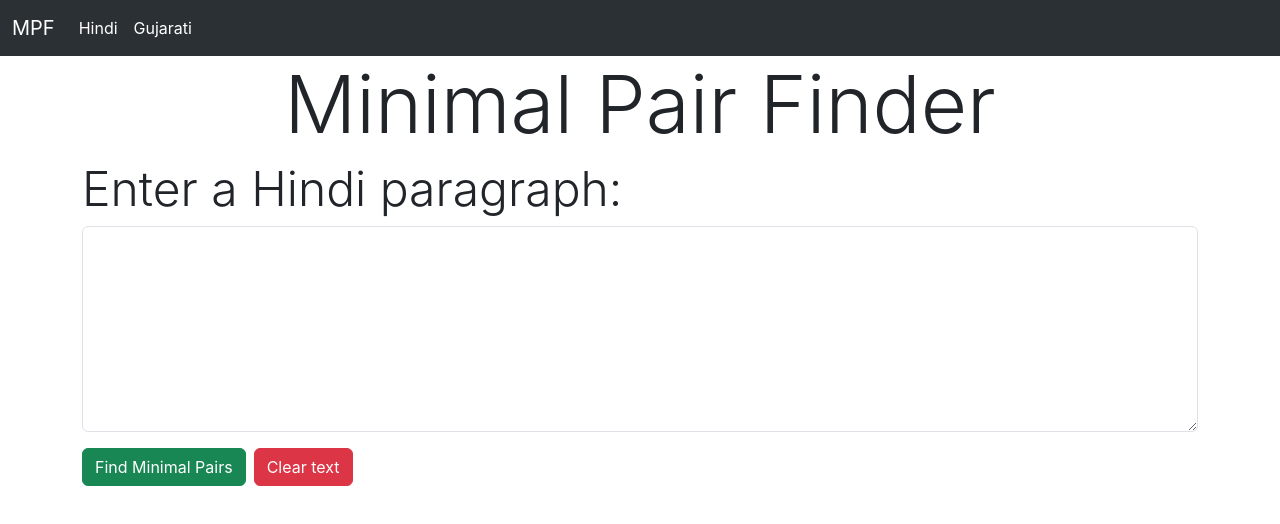
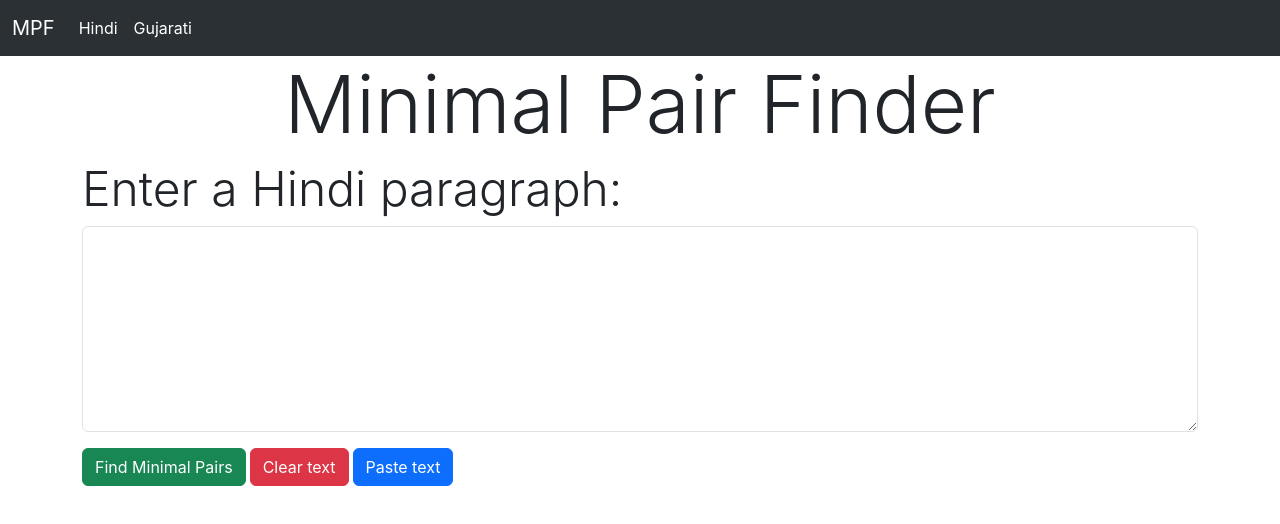
Before and after one commit to UtkarshUttam/Minimal-Pair-Finder, a React (Create React App) app: page / in a window 1280 px wide. Shown: the top 524 px of the page. Built offline with nearby package versions, Linux system fonts and the light colour scheme.

Commit message:
added paste text button

```diff
--- a/src/components/Gujrati_Minimal.js
+++ b/src/components/Gujrati_Minimal.js
@@ -36,7 +36,14 @@ export class GujaratiMinimalPairFinder extends Component {
     // Update the state with the minimal pairs
     this.setState({ minimalPairs: minimalPairs });
   }
-
+  handlePaste = async () => {
+    try {
+      const text = await navigator.clipboard.readText();
+      this.setState({ paragraph: text });
+    } catch (err) {
+      console.error('Failed to read clipboard contents: ', err);
+    }
+  };
   removeDuplicates(array) {
     const uniqueArray = [];
 
@@ -123,6 +130,12 @@ export class GujaratiMinimalPairFinder extends Component {
           >
             Clear text
           </button>
+          <button
+            className="btn btn-primary my-1"
+            onClick={this.handlePaste}
+          >
+            Paste text
+          </button>
         </Form>
         {this.state.minimalPairs.length > 0 ? (
           <div className="container">
--- a/src/components/MinimalPairFinder.js
+++ b/src/components/MinimalPairFinder.js
@@ -68,6 +68,15 @@ export class MinimalPairFinder extends Component {
 
     return this.removeDuplicates(minimalPairs);
   }
+  handlePaste = async () => {
+    try {
+      const text = await navigator.clipboard.readText();
+      this.setState({ paragraph: text });
+    } catch (err) {
+      console.error('Failed to read clipboard contents: ', err);
+    }
+  };
+
   handleClearClick = () => {
     // console.log("Uppercase was clicked"+text);
     let newText = "";
@@ -116,10 +125,16 @@ export class MinimalPairFinder extends Component {
             Find Minimal Pairs
           </Button>
           <button
-            className="btn btn-danger mx-2 my-1"
+            className="btn btn-danger mx-1 my-1"
             onClick={this.handleClearClick}
           >
             Clear text
+          </button>
+          <button
+            className="btn btn-primary my-1"
+            onClick={this.handlePaste}
+          >
+            Paste text
           </button>
         </Form>
         {this.state.minimalPairs.length > 0 ? (
```
